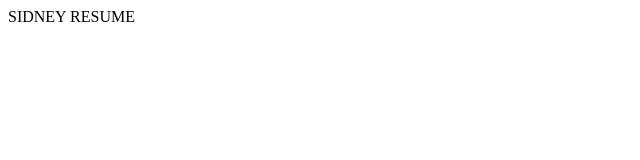
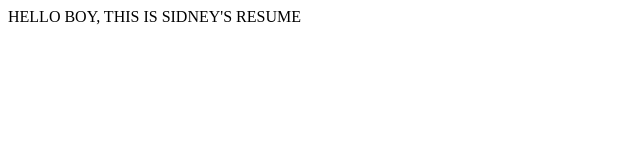
Before and after one commit to SidneySong/Resume, a plain HTML site: page index.html in a window 1280 px wide. Shown: the whole page, without its empty margins (0-640 px from the left). Drawn offline with Linux system fonts and the light colour scheme.

Commit message:
commit resume

```diff
--- a/index.html
+++ b/index.html
@@ -5,6 +5,6 @@
     <title>Title</title>
 </head>
 <body>
-    SIDNEY RESUME
+    HELLO BOY, THIS IS SIDNEY'S RESUME
 </body>
 </html>
```
